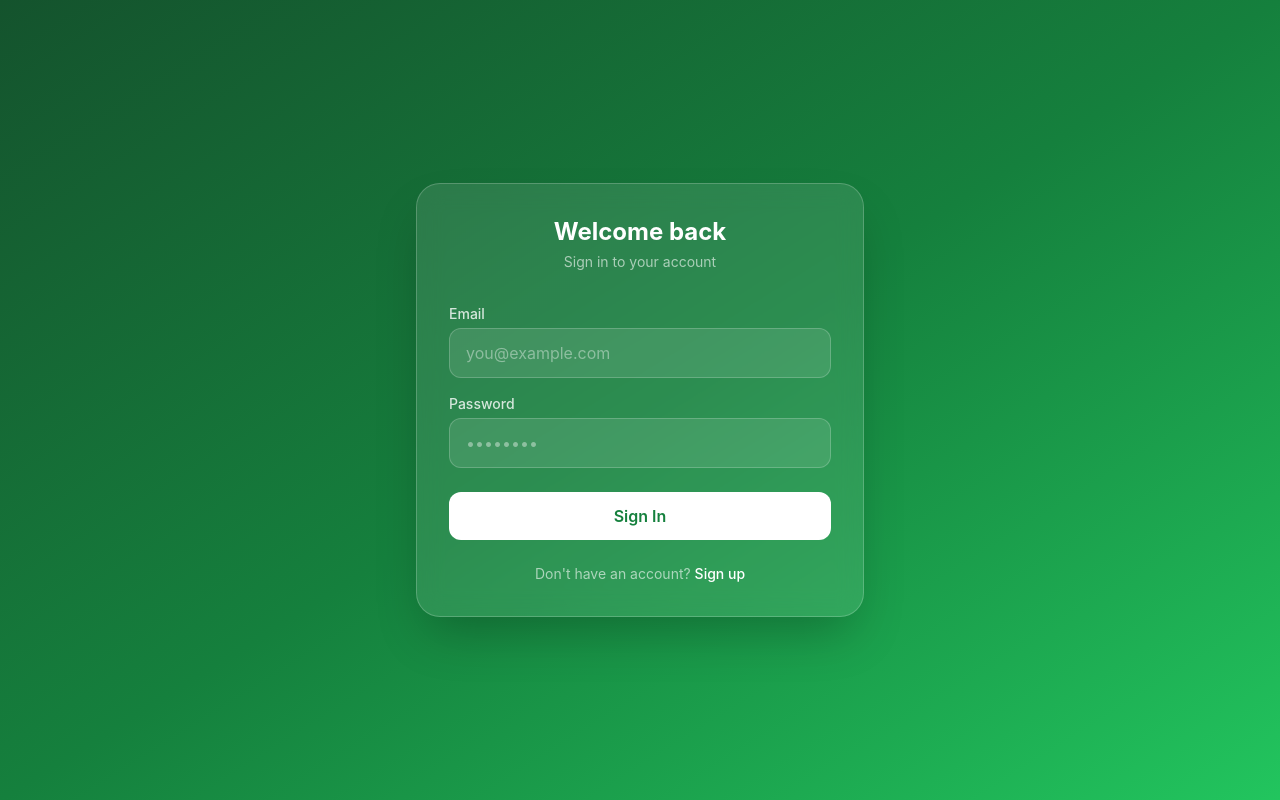
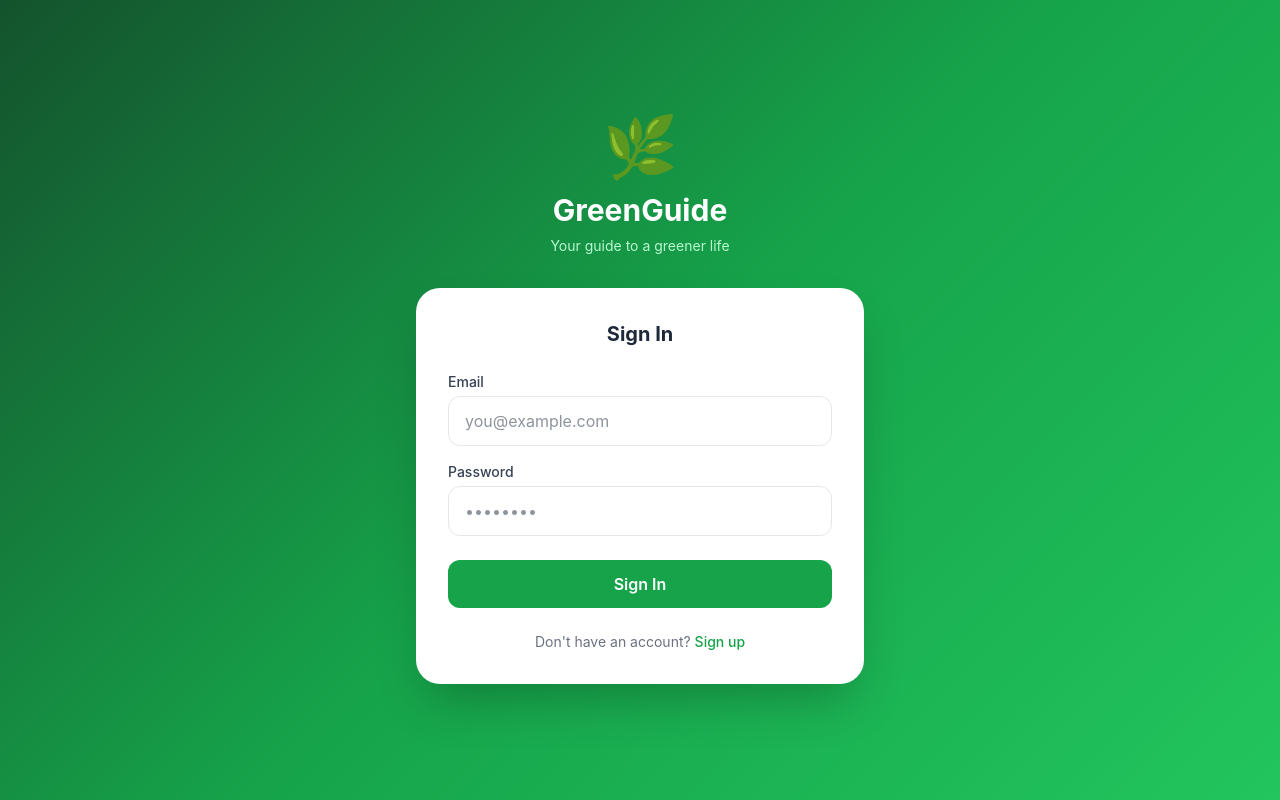
Before and after one commit to kattdevs/GreenGuide, a React (Vite) app in the folder frontend/: page /login in a window 1280 px wide. Built offline with nearby package versions, Linux system fonts and the light colour scheme.

Commit message:
updated login ui/ux design

```diff
--- a/frontend/src/pages/Login.jsx
+++ b/frontend/src/pages/Login.jsx
@@ -1,76 +1,69 @@
-import { useState } from "react";
-import { Link, useNavigate } from "react-router-dom";
-import toast from "react-hot-toast";
-import { useAuth } from "../context/AuthContext.jsx";
+import { useState } from 'react';
+import { Link, useNavigate } from 'react-router-dom';
+import toast from 'react-hot-toast';
+import { useAuth } from '../context/AuthContext.jsx';
+
 export default function Login() {
-  const [form, setForm] = useState({ email: "", password: "" });
+  const [form, setForm] = useState({ email: '', password: '' });
   const [busy, setBusy] = useState(false);
   const { login } = useAuth();
-  const navigate = useNavigate();
+  const navigate  = useNavigate();
+
   async function handleSubmit(e) {
     e.preventDefault();
     setBusy(true);
     try {
       const user = await login(form.email, form.password);
       toast.success(`Welcome back, ${user.name}!`);
-      navigate(user.role === "admin" ? "/admin" : "/");
+      navigate(user.role === 'admin' ? '/admin' : '/');
     } catch (err) {
-      toast.error(err.response?.data?.error || "Login failed.");
+      toast.error(err.response?.data?.error || 'Login failed.');
     } finally {
       setBusy(false);
     }
   }
+
   return (
-    <div className="min-h-screen bg-gradient-to-br from-brand-900 via-brand-700 to-brand-500 flex items-center justify-center px-4">
-      <div className="bg-white/10 backdrop-blur-md rounded-3xl p-8 w-full max-w-md border border-white/20 shadow-2xl">
+    <div style={{background: 'linear-gradient(135deg, #14532D 0%, #16A34A 50%, #22C55E 100%)'}}
+         className="min-h-screen flex items-center justify-center px-4">
+      <div className="w-full max-w-md">
         <div className="text-center mb-8">
-          <h1 className="text-white text-2xl font-bold">Welcome back</h1>
-          <p className="text-white/60 text-sm mt-1">Sign in to your account</p>
+          <div className="text-6xl mb-4">🌿</div>
+          <h1 className="text-white text-3xl font-bold">GreenGuide</h1>
+          <p className="text-green-200 text-sm mt-2">Your guide to a greener life</p>
         </div>
-
+        <div className="bg-white rounded-3xl p-8 shadow-2xl">
+          <h2 className="text-gray-800 text-xl font-bold mb-6 text-center">Sign In</h2>
           <form onSubmit={handleSubmit} className="space-y-4">
             <div>
-            <label className="text-white/80 text-sm font-medium block mb-1">
-              Email
-            </label>
-            <input
-              type="email"
-              required
-              value={form.email}
-              onChange={(e) => setForm({ ...form, email: e.target.value })}
-              className="w-full bg-white/10 border border-white/20 rounded-xl px-4 py-3 text-white placeholder-white/40 focus:outline-none focus:ring-2 focus:ring-white/50"
-              placeholder="you@example.com"
-            />
+              <label className="text-gray-700 text-sm font-medium block mb-1">Email</label>
+              <input type="email" required value={form.email}
+                onChange={e => setForm({ ...form, email: e.target.value })}
+                className="w-full border border-gray-200 rounded-xl px-4 py-3 text-gray-800 focus:outline-none focus:ring-2 focus:border-transparent"
+                style={{'--tw-ring-color': '#16A34A'}}
+                placeholder="you@example.com" />
             </div>
             <div>
-            <label className="text-white/80 text-sm font-medium block mb-1">
-              Password
-            </label>
-            <input
-              type="password"
-              required
-              value={form.password}
-              onChange={(e) => setForm({ ...form, password: e.target.value })}
-              className="w-full bg-white/10 border border-white/20 rounded-xl px-4 py-3 text-white placeholder-white/40 focus:outline-none focus:ring-2 focus:ring-white/50"
-              placeholder="••••••••"
-            />
+              <label className="text-gray-700 text-sm font-medium block mb-1">Password</label>
+              <input type="password" required value={form.password}
+                onChange={e => setForm({ ...form, password: e.target.value })}
+                className="w-full border border-gray-200 rounded-xl px-4 py-3 text-gray-800 focus:outline-none focus:ring-2 focus:border-transparent"
+                placeholder="••••••••" />
             </div>
-          <button
-            type="submit"
-            disabled={busy}
-            className="w-full bg-white text-brand-700 font-semibold py-3 rounded-xl hover:bg-brand-50 transition disabled:opacity-50 disabled:cursor-not-allowed mt-2"
-          >
-            {busy ? "Signing in…" : "Sign In"}
+            <button type="submit" disabled={busy}
+              style={{backgroundColor: '#16A34A'}}
+              className="w-full text-white font-semibold py-3 rounded-xl hover:opacity-90 transition disabled:opacity-50 mt-2">
+              {busy ? 'Signing in…' : 'Sign In'}
             </button>
           </form>
-
-        <p className="text-center text-white/60 text-sm mt-6">
-          Don't have an account?{" "}
-          <Link to="/signup" className="text-white font-medium hover:underline">
+          <p className="text-center text-gray-500 text-sm mt-6">
+            Don't have an account?{' '}
+            <Link to="/signup" style={{color: '#16A34A'}} className="font-medium hover:underline">
               Sign up
             </Link>
           </p>
         </div>
       </div>
+    </div>
   );
 }
```
Lines whose indentation alone changed are shown as unchanged.
